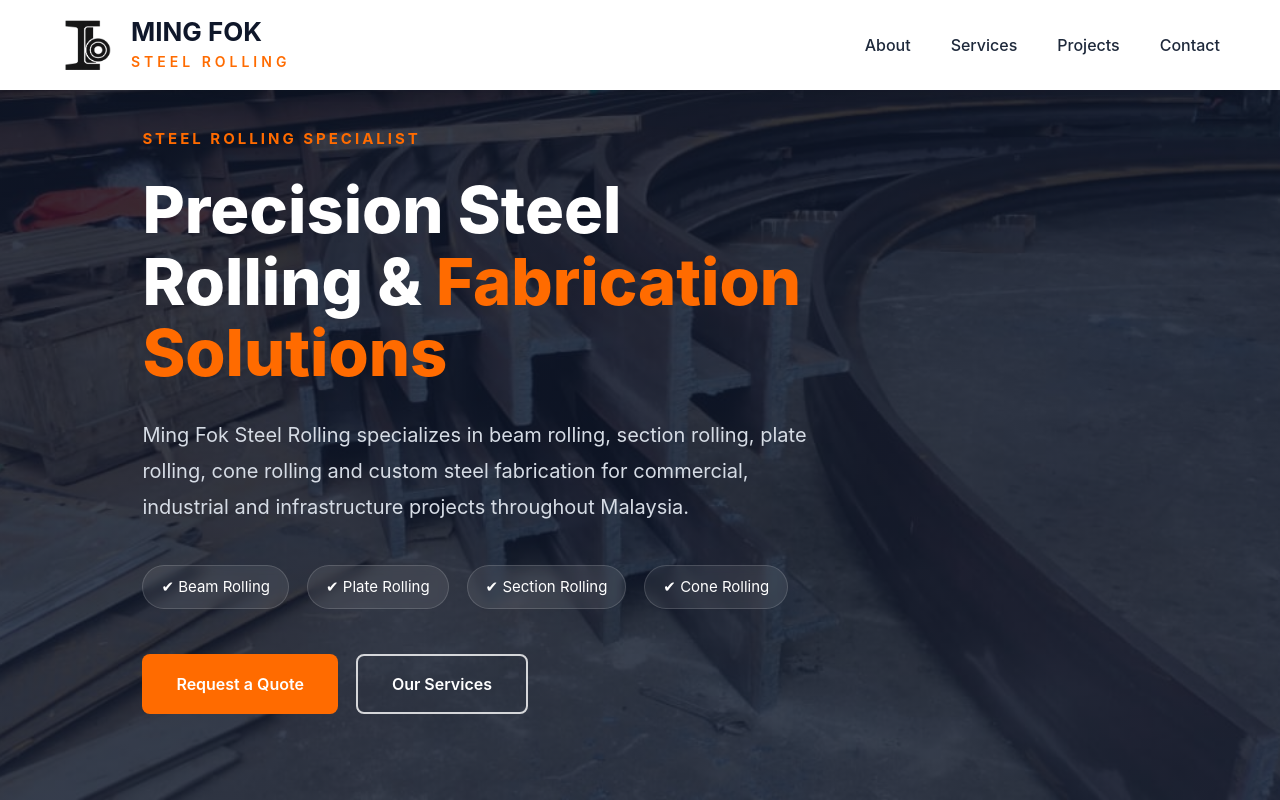
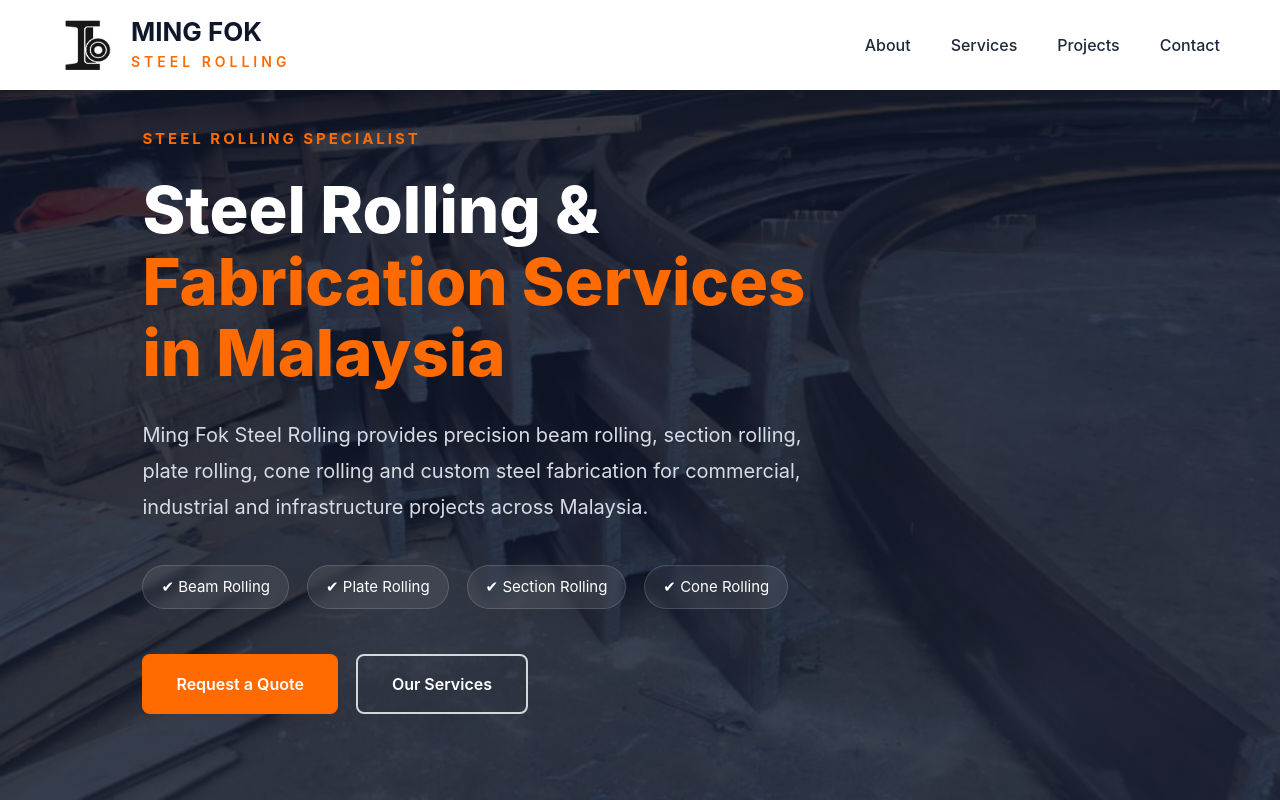
Before and after one commit to lywyvonne/mingfok-website, a React (Vite) app: page / in a window 1280 px wide. Shown: the top 800 px of the page. Built offline with nearby package versions, Linux system fonts and the light colour scheme.

Commit message:
Update Hero.jsx

```diff
--- a/src/components/Hero.jsx
+++ b/src/components/Hero.jsx
@@ -14,15 +14,15 @@
           </span>
 
           <h1>
-            Precision Steel Rolling &
-            <span> Fabrication Solutions</span>
+            Steel Rolling &
+          <span> Fabrication Services in Malaysia</span>
           </h1>
 
           <p>
-            Ming Fok Steel Rolling specializes in beam rolling, section
-            rolling, plate rolling, cone rolling and custom steel fabrication
-            for commercial, industrial and infrastructure projects throughout
-            Malaysia.
+          Ming Fok Steel Rolling provides precision beam rolling,
+          section rolling, plate rolling, cone rolling and custom
+          steel fabrication for commercial, industrial and
+          infrastructure projects across Malaysia.
           </p>
 
           <div className="hero-features">
```
